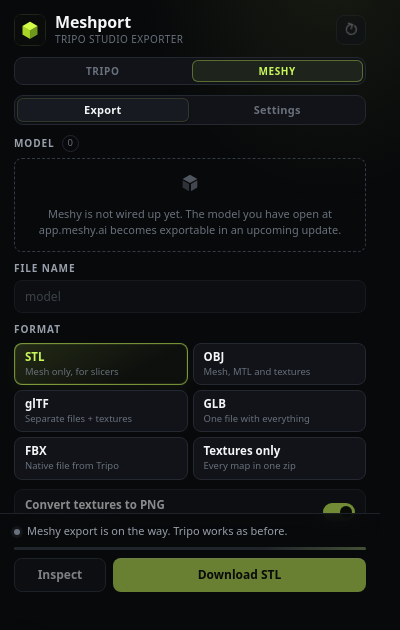
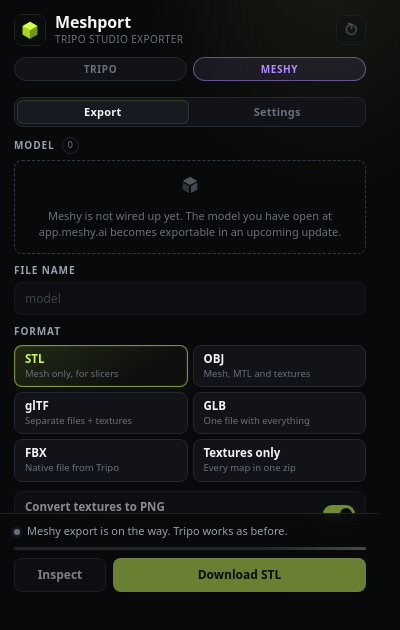
Before and after one commit to kaikochumi/meshport, a browser extension: page chrome-extension/popup.html in a window 400 px wide. Both pictures are taken after a click on the button "MESHY". Drawn offline with Linux system fonts and the light colour scheme.

Commit message:
Separate the platform pills and give each side its color
The switch sat in a box identical to the tab row below it, so the two controls read as one cluttered stack. The pills are now standalone rounded buttons with more air before the tabs, Tripo keeps the lime, and an active Meshy pill turns violet so the source is unmistakable at a glance.

```diff
--- a/chrome-extension/popup.css
+++ b/chrome-extension/popup.css
@@ -11,6 +11,7 @@
   --lime: #c9f75a;
   --lime-bright: #d8ff72;
   --lime-ink: #0b0d07;
+  --meshy: #b18cff;
   --danger: #ff8f8f;
   --radius: 10px;
 }
@@ -165,34 +166,40 @@ h1 {
 
 .platforms {
   display: flex;
-  gap: 3px;
-  padding: 2px;
-  border: 1px solid var(--line);
-  border-radius: 9px;
-  background: var(--panel);
+  gap: 6px;
+  margin-bottom: 6px;
 }
 
 .platform {
   flex: 1;
-  height: 22px;
-  border-radius: 6px;
-  background: transparent;
+  height: 24px;
+  border: 1px solid var(--line);
+  border-radius: 999px;
+  background: var(--panel);
   color: var(--dim);
   font-size: 10px;
   font-weight: 700;
   letter-spacing: .06em;
   text-transform: uppercase;
-  transition: background .2s, color .2s, box-shadow .2s;
+  transition: color .2s, border-color .2s, background .2s;
 }
 
-.platform:hover {
+.platform:hover:not([aria-pressed="true"]) {
   color: var(--text);
 }
 
+/* Tripo is lime, Meshy carries its own violet, so the active side is
+   unmistakable even at a glance. */
 .platform[aria-pressed="true"] {
-  background: rgba(201, 247, 90, .07);
-  box-shadow: inset 0 0 0 1px rgba(201, 247, 90, .35);
+  border-color: rgba(201, 247, 90, .45);
+  background: rgba(201, 247, 90, .08);
   color: var(--lime);
+}
+
+#platform-meshy[aria-pressed="true"] {
+  border-color: rgba(177, 140, 255, .5);
+  background: rgba(177, 140, 255, .1);
+  color: var(--meshy);
 }
 
 .tabs {
```
